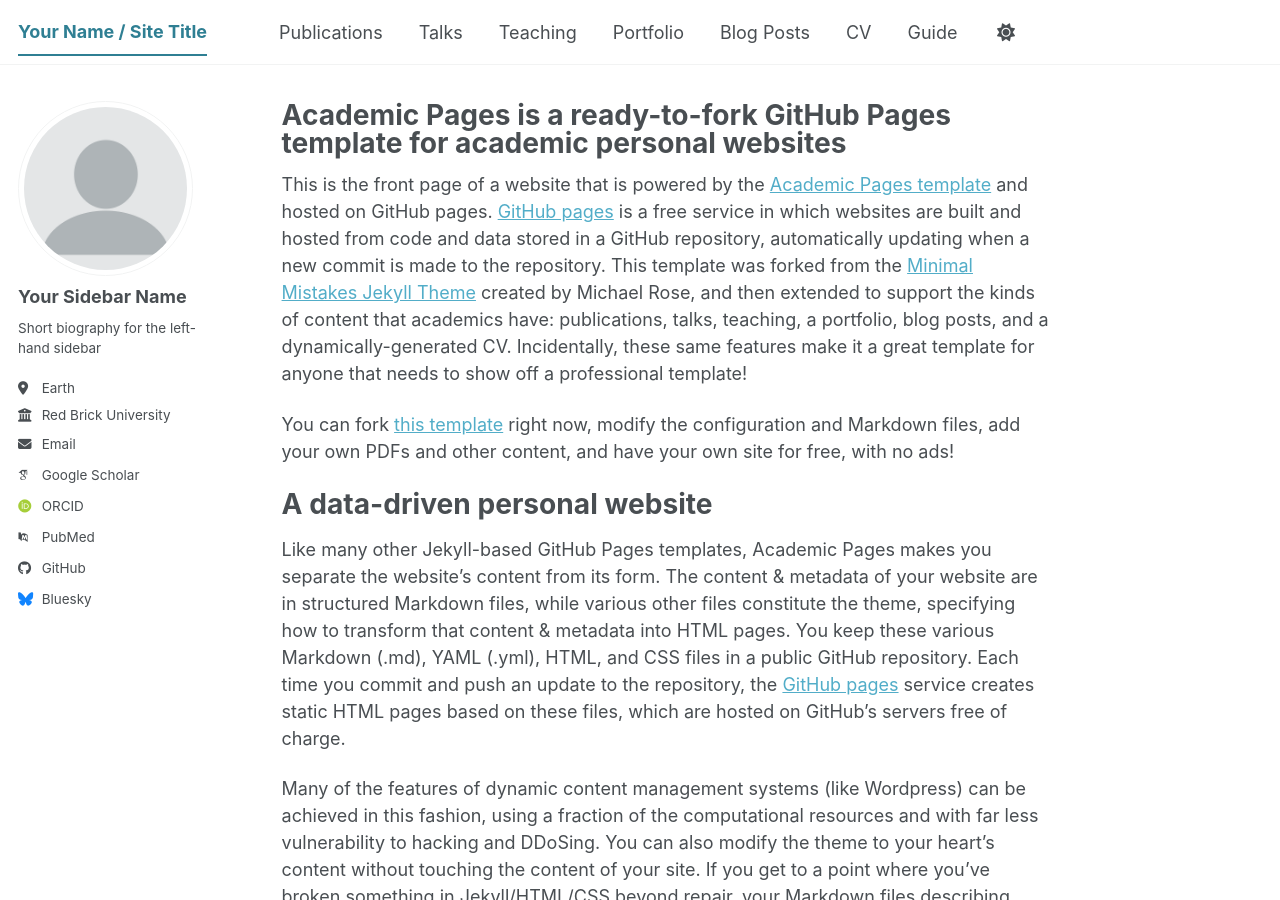
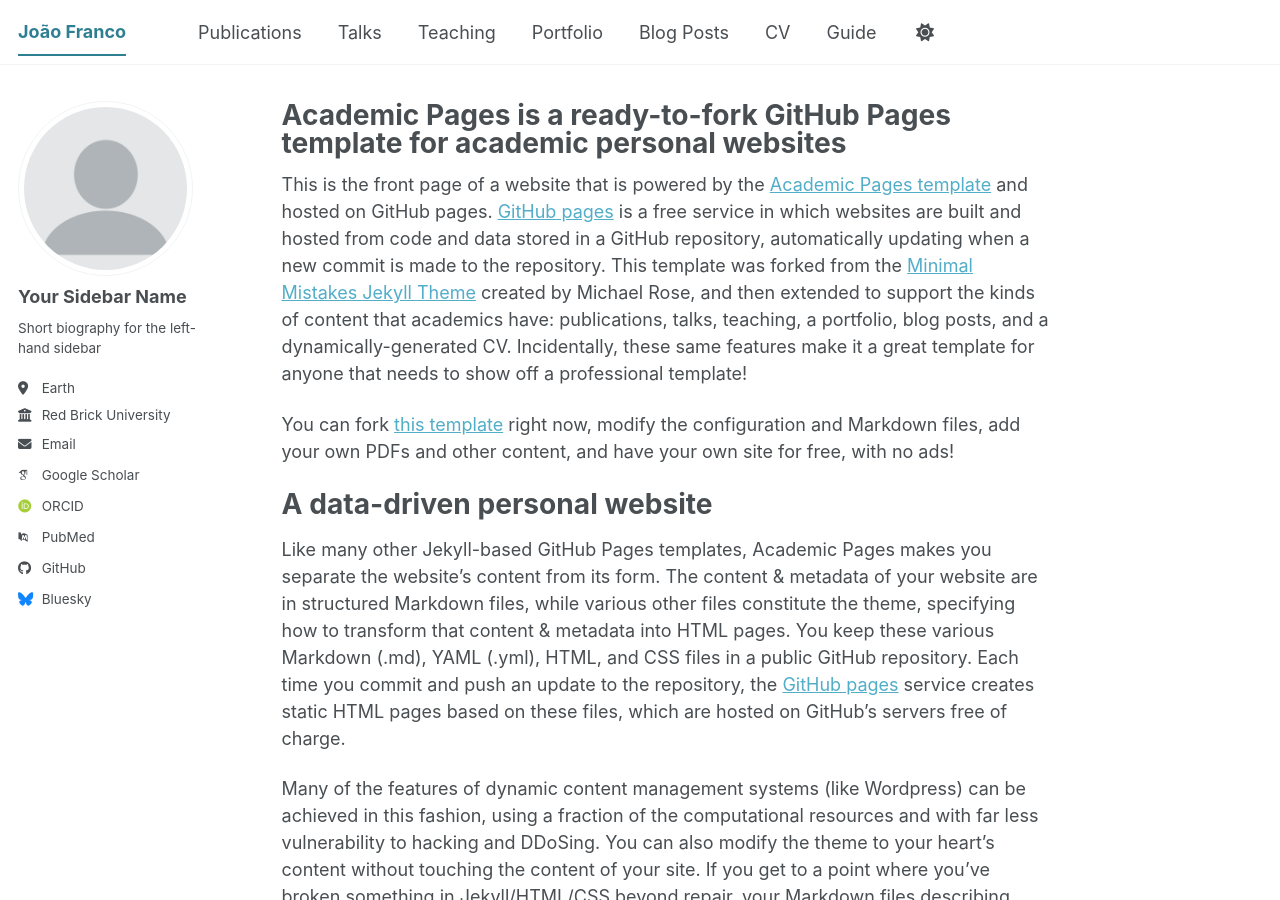
Before and after one commit to OkFranco/okfranco.github.io, a Jekyll site: the page built from _pages/about.md, in a window 1280 px wide and 900 px high. Built offline with Jekyll 4.4.1, drawn with Linux system fonts in a browser that asks for light colours; some web fonts are replaced; a script bundle is joined from its source files by our own code; library files that are not in the unit come from our copies.

Commit message:
Change site title to 'João Franco'
Updated the site title to 'João Franco' in the configuration.

```diff
--- a/_config.yml
+++ b/_config.yml
@@ -9,7 +9,7 @@
 # Basic Site Settings
 locale                   : "en-US"
 site_theme               : "default" # The available themes options are "default", "air", "sunrise", "mint", "dirt" and "contrast"
-title                    : "Your Name / Site Title"
+title                    : "João Franco" #"Your Name / Site Title"
 title_separator          : "-"
 name                     : &name "Your Name"
 description              : &description "Your Name's academic portfolio"   # Update this with a general description of your site, this is the default if not overridden by a page
```
